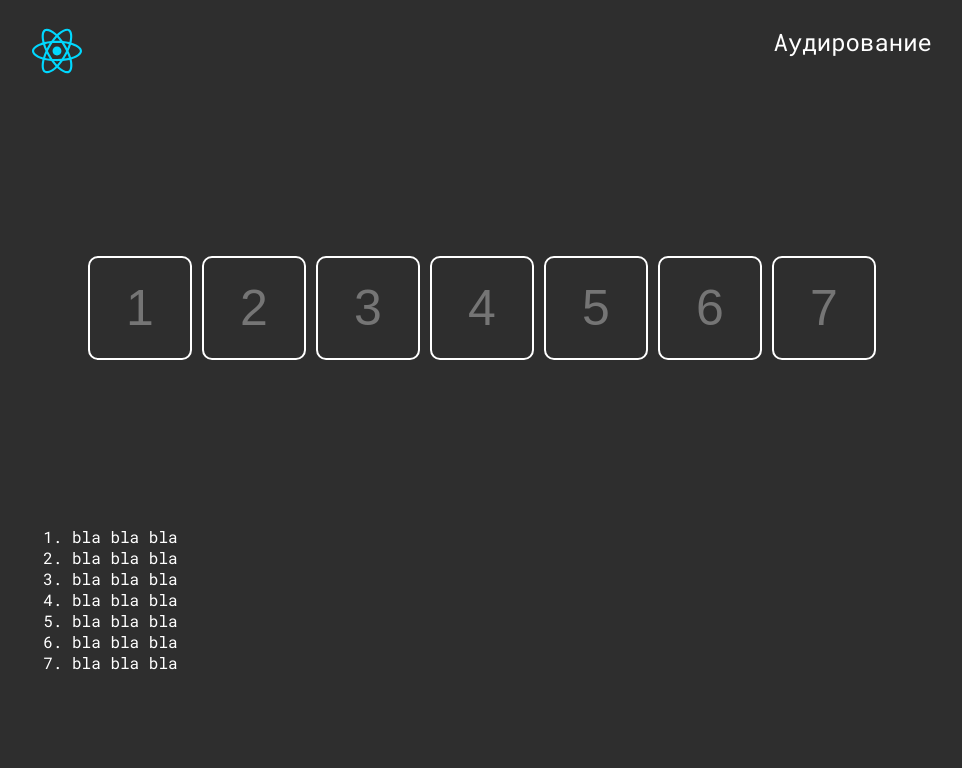
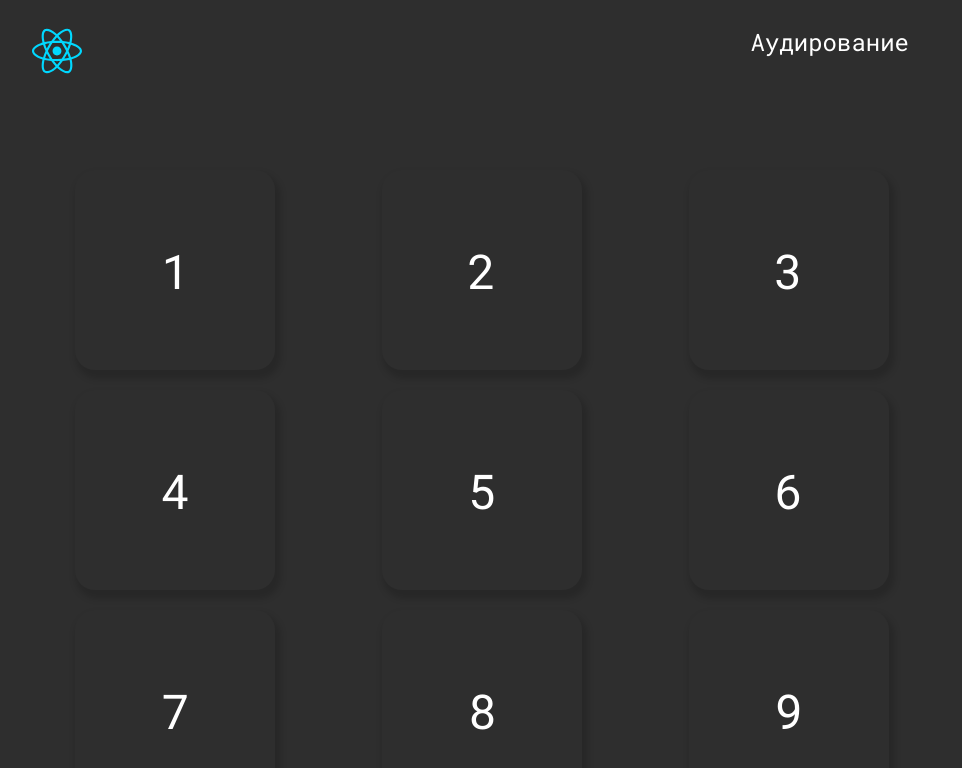
Before and after one commit to G3N1SS/scientist, a React (Vite) app: page /cards in a window 1280 px wide. Shown: the top 768 px of the page, without its empty margins (158-1120 px from the left). Built offline with nearby package versions, Linux system fonts and the light colour scheme.

Commit message:
previous version

```diff
--- a/package.json
+++ b/package.json
@@ -13,8 +13,12 @@
     "preview": "vite preview"
   },
   "dependencies": {
+    "localforage": "^1.10.0",
+    "match-sorter": "^6.3.3",
     "react": "^18.2.0",
-    "react-dom": "^18.2.0"
+    "react-dom": "^18.2.0",
+    "react-router-dom": "^6.22.0",
+    "sort-by": "^1.2.0"
   },
   "devDependencies": {
     "@types/react": "^18.2.43",
--- a/src/components/App.jsx
+++ b/src/components/App.jsx
@@ -1,13 +1,20 @@
 import { useState } from 'react'
 import MainPage from './MainPage'
+import { Route, Routes, Link, useNavigate, Navigate, RouterProvider } from 'react-router-dom';
+import Cards from './Cards';
 
 function App() {
   const [count, setCount] = useState(0)
 
+  const baseUrl = '/scientist'
+
   return (
     <>
     <div className="page">
-      <MainPage></MainPage>
+      <Routes>
+        <Route path={baseUrl} element={<MainPage/>}/>
+        <Route path='/cards' element={<Cards/>}/>
+      </Routes>
     </div>
     </>
   )
--- /dev/null
+++ b/src/components/Cards.jsx
@@ -0,0 +1,20 @@
+import Header from "./Header";
+
+export default function Cards(){
+    return(
+        <>
+        <Header></Header>
+            <ul className="cards__container">
+                <li className="cards">1</li>
+                <li className="cards">2</li>
+                <li className="cards">3</li>
+                <li className="cards">4</li>
+                <li className="cards">5</li>
+                <li className="cards">6</li>
+                <li className="cards">7</li>
+                <li className="cards">8</li>
+                <li className="cards">9</li>
+            </ul>
+        </>
+    )
+}
--- a/src/components/Header.jsx
+++ b/src/components/Header.jsx
@@ -1,9 +1,10 @@
+import { Link } from 'react-router-dom'
 import Logo from '../images/react.svg'
 
 export default function Header(){
     return(
         <header className="header">
-            <img src={Logo} alt="" className="header__logo" />
+            <Link to="/scientist"><img src={Logo} alt="" className="header__logo" /></Link>
             <a href="" className="header__link">Аудирование</a>
         </header>
     )
--- a/src/components/Input.jsx
+++ b/src/components/Input.jsx
@@ -2,20 +2,38 @@ import { useState } from "react"
 
 export default function Input({placeholder}){
 
-    const input = document.querySelector('.input')
+    const [isCorrect, setIsCorrect] = useState(false);
 
-    const [isCorrect, setIsCorrect] = useState(false)
     function IsCorrectt(e){
-        if(e.value === 's') {
+        if(e.target.value === 's') {
             e.target.classList.add('correct')
-        } else{
-            return
+            e.target.classList.add('disabled')
+            setIsCorrect(true)
+        }else if(e.target.value === 'c') {
+            e.target.classList.add('correct')
+            e.target.classList.add('disabled')
+            setIsCorrect(true)
+        }else if(e.target.value === 'i') {
+            e.target.classList.add('correct')
+            e.target.classList.add('disabled')
+            setIsCorrect(true)
+        }else if(e.target.value === 'e') {
+            e.target.classList.add('correct')
+            e.target.classList.add('disabled')
+            setIsCorrect(true)
+        }else if(e.target.value === 'n') {
+            e.target.classList.add('correct')
+            e.target.classList.add('disabled')
+            setIsCorrect(true)
+        }else{
+            e.target.classList.add('wrong')
+            document.activeElement.blur()
         }
     }
 
     return(
         <>
-        <input type="text" className={`input`}  maxLength={1} placeholder={placeholder} onClick={IsCorrectt}/>
+            <input type="text" className={`input`}  maxLength={1} placeholder={placeholder} onChange={IsCorrectt} required="required" disabled={isCorrect ? 'disabled' : ''}/>
         </>
     )
 }
--- a/src/components/MainPage.jsx
+++ b/src/components/MainPage.jsx
@@ -1,11 +1,15 @@
 import Input from './Input'
 import Header from './Header'
+import { Route, Routes, Link, useNavigate, Navigate, RouterProvider } from 'react-router-dom';
+import { useState } from 'react';
 
 export default function MainPage(){
+  const [isVisible, setIsVisible] = useState(false);
+
     return(
     <>
     <Header></Header>
-      <div className="input__container">
+        <form className='input__container'>
           <Input placeholder={"1"}></Input>
           <Input placeholder={"2"}></Input>
           <Input placeholder={"3"}></Input>
@@ -13,15 +17,16 @@ export default function MainPage(){
           <Input placeholder={"5"}></Input>
           <Input placeholder={"6"}></Input>
           <Input placeholder={"7"}></Input>
-      </div>
-      <ol className="questions">
-        <li>bla bla bla</li>
-        <li>bla bla bla</li>
-        <li>bla bla bla</li>
-        <li>bla bla bla</li>
-        <li>bla bla bla</li>
-        <li>bla bla bla</li>
-        <li>bla bla bla</li>
+          <Link to="/cards" className='confirm'>✓</Link>
+        </form>
+      <ol className={`questions`}>
+        <li className='a'>A course or area of study</li>
+        <li className='b'>The branch that studies matter, its composition, properties and behavior</li>
+        <li className='c'>A person's ability to think and understand things</li>
+        <li className='d'>It is direct observation under controlled conditions</li>
+        <li className='e'>It is a submatomic particle which has a neutral charge</li>
+        <li className='f'>It is often reddish metal that is used in wires</li>
+        <li className='g'>It is the flow of electrical charge through a conductor</li>
       </ol>
     </>)
 }
--- a/src/index.css
+++ b/src/index.css
@@ -1,3 +1,36 @@
+@keyframes appearing {
+  0%{
+    transform: translateX(-10%);
+    opacity: 0;
+  }
+  100%{
+    transform: translateX(0%);
+    opacity: 1;
+  }
+}
+
+@keyframes appearingY {
+  0%{
+    transform: translateY(40%);
+    opacity: 0;
+  }
+  100%{
+    transform: translateY(0%);
+    opacity: 1;
+  }
+}
+
+@keyframes appearingRight {
+  0%{
+    transform: translateX(20%);
+    opacity: 0;
+  }
+  100%{
+    transform: translateX(0%);
+    opacity: 1;
+  }
+}
+
 html{
   background-color: rgba(0, 0, 0, 0.82)
 }
@@ -15,7 +48,7 @@ html{
 .header{
   display: flex;
   justify-content: space-between;
-  margin-bottom: 20%;
+  margin-bottom: 10%;
   padding: 2% 0 0 0;
 }
 
@@ -41,6 +74,18 @@ html{
   border-radius: 10px;
   color:#fff;
   font-size: 50px;
+  text-transform: uppercase;
+  animation: appearingY 1.5s ease-in-out;
+  transition: all .9s;
+}
+
+.input:active{
+  transform: scale(1.5);
+}
+
+.input:hover{
+  transform: scale(1.1);
+  opacity: 0.8;
 }
 
 .input__container{
@@ -49,3 +94,124 @@ html{
   gap: 10px;
   margin-bottom: 150px
 }
+
+.wrong{
+  border: 2px solid red;
+  transition: all .6s;
+}
+
+.correct{
+  border: 2px solid green;
+  transition: all .6s;
+}
+
+.questions{
+  animation: appearing 3s ease-in-out;
+}
+
+.a{
+  animation: appearing 4s ease-in-out;
+}
+
+.b{
+  animation: appearing 5s ease-in-out;
+}
+
+.c{
+  animation: appearing 6s ease-in-out;
+}
+
+.d{
+  animation: appearing 7s ease-in-out;
+}
+
+.e{
+  animation: appearing 8s ease-in-out;
+}
+
+.f{
+  animation: appearing 9s ease-in-out;
+}
+
+.g{
+  animation: appearing 10s ease-in-out;
+}
+
+.header__link{
+  animation: appearingRight 2s ease-in-out;
+  transition: all .4s;
+}
+
+.header__link:hover{
+  opacity: 0.8;
+}
+
+.header__link::after{
+  content: "♫";
+  margin: 0 0 0 5px;
+  opacity: 0;
+  transition: all .5s;
+}
+
+.header__link:hover::after{
+  content: "♫";
+  margin: 0 0 0 15px;
+  opacity: 1;
+  transition: all .5s;
+}
+
+.header__logo{
+  transition: all .5s;
+}
+
+.header__logo:hover{
+  transform: scale(1.05);
+}
+
+.confirm{
+  display: block;
+  font-size: 48px;
+  margin: auto;
+  color: green;
+  text-decoration: none;
+  opacity: 0.6;
+  transition: all .4s;
+}
+
+.confirm:hover{
+  transform: scale(1.2);
+  opacity: 1;
+}
+
+.confirm:active{
+  transform: rotate(360deg) scale(0.9);
+}
+
+.cards__container{
+  list-style: none;
+  display: grid;
+  grid-template-columns: repeat(3, 1fr);
+  padding: 0;
+  margin: 0;
+  gap: 20px
+
+}
+
+.cards{
+  display: flex;
+  height: 200px;
+  width: 200px;
+  margin: 0 auto;
+  box-shadow: 3px 6px 6px 3px rgba(0, 0, 0, 0.15);
+  justify-content: center;
+  align-items: center;
+  border-radius: 20px;
+  font-size: 48px;
+  transition: all .3s;
+}
+
+.cards:hover{
+  transform: scale(1.1);
+  opacity: 0.8;
+
+}
--- a/src/main.jsx
+++ b/src/main.jsx
@@ -1,10 +1,11 @@
 import React from 'react'
 import ReactDOM from 'react-dom/client'
 import App from './components/App.jsx'
+import { BrowserRouter } from 'react-router-dom'
 import './index.css'
 
 ReactDOM.createRoot(document.getElementById('root')).render(
-  <React.StrictMode>
+  <BrowserRouter>
     <App />
-  </React.StrictMode>,
+  </BrowserRouter>
 )
```
Also changed, not shown: 1 other file (tests, documents, lock files or other folders). Lines whose indentation alone changed are shown as unchanged.
